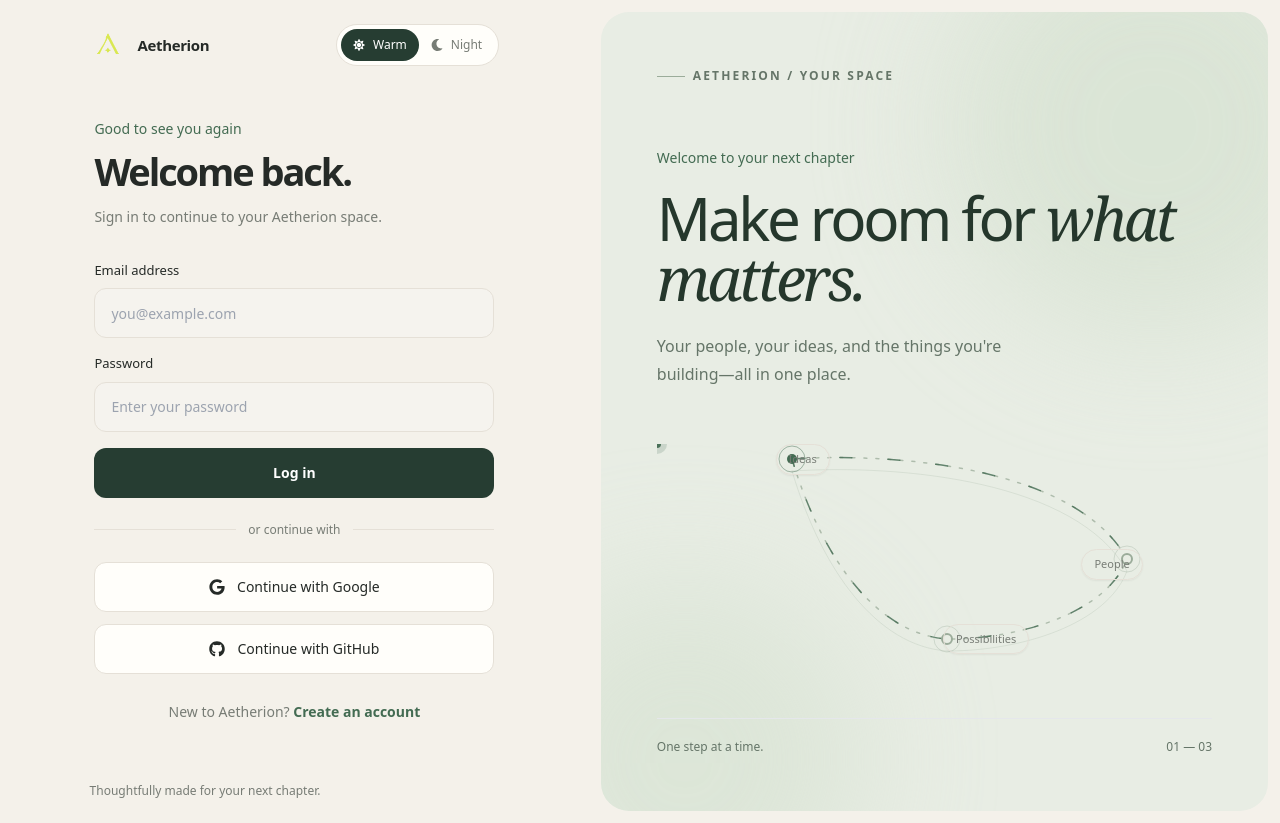
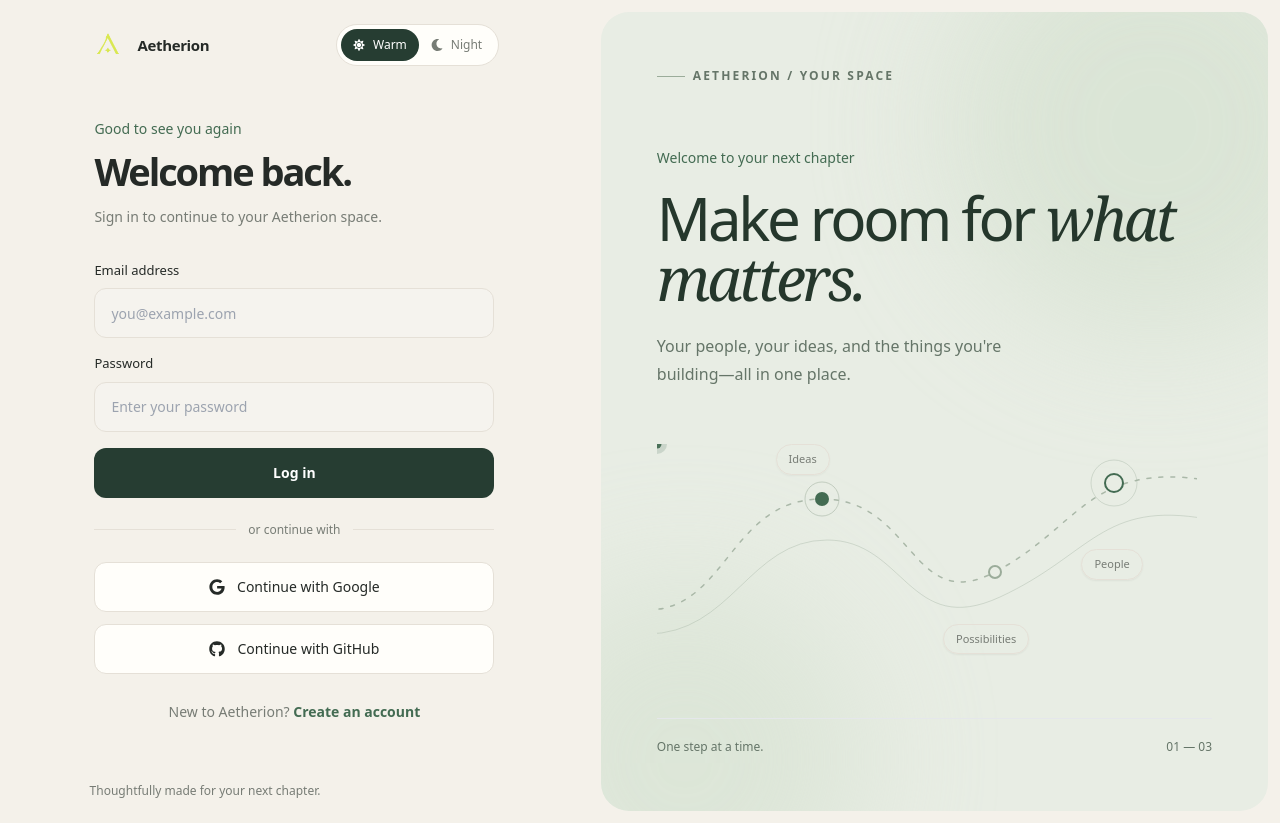
Before and after one commit to PrithwishDas101/Aetherion, a React (Vite) app in the folder client/: page /login in a window 1280 px wide. Built offline with nearby package versions, Linux system fonts and the light colour scheme; no server answers.

Commit message:
Restore previous auth path animation

```diff
--- a/client/src/components/AuthLayout.jsx
+++ b/client/src/components/AuthLayout.jsx
@@ -115,23 +115,21 @@ export default function AuthLayout({ children, page = "login" }) {
           </p>
 
           <div className="relative mt-14 h-[210px] max-w-[540px]">
-            <style>{`@keyframes authPathDash { to { stroke-dashoffset: -48; } } .auth-path-flow { animation: authPathDash 7s linear infinite; } @media (prefers-reduced-motion: reduce) { .auth-path-flow { animation: none !important; } }`}</style>
+            <style>{`@keyframes authLabelGlow { 0%, 100% { border-color: var(--auth-border); color: var(--auth-muted); box-shadow: 0 1px 2px rgba(0,0,0,.04); } 12%, 28% { border-color: var(--auth-accent); color: var(--auth-panel-text); box-shadow: 0 0 22px color-mix(in srgb, var(--auth-accent) 18%, transparent); } } .auth-path-label { animation: authLabelGlow 8s ease-in-out infinite; } @media (prefers-reduced-motion: reduce) { .auth-path-label { animation: none !important; } }`}</style>
             <svg viewBox="0 0 540 210" className="h-full w-full" fill="none" aria-hidden="true">
-              <path d="M135 15 C 245 8, 420 25, 470 115 C 450 168, 365 195, 290 195 C 220 190, 165 115, 135 15" stroke="var(--auth-line)" strokeWidth="1.5" strokeLinecap="round" strokeDasharray="3 9" opacity=".75" />
-              <path className="auth-path-flow" d="M135 15 C 245 8, 420 25, 470 115 C 450 168, 365 195, 290 195 C 220 190, 165 115, 135 15" stroke="var(--auth-accent)" strokeWidth="1.5" strokeLinecap="round" strokeDasharray="12 36" opacity=".8" />
-              <path d="M135 15 C 245 8, 420 25, 470 115 C 450 168, 365 195, 290 195 C 220 190, 165 115, 135 15" transform="translate(0 12)" stroke="var(--auth-line)" strokeWidth="1" strokeLinecap="round" opacity=".22" />
-              <circle cx="135" cy="15" r="5" fill="var(--auth-accent)" />
-              <circle cx="470" cy="115" r="5" fill="var(--auth-panel)" stroke="var(--auth-line)" strokeWidth="2" />
-              <circle cx="290" cy="195" r="5" fill="var(--auth-panel)" stroke="var(--auth-line)" strokeWidth="2" />
-              <circle cx="135" cy="15" r="13" stroke="var(--auth-accent)" strokeWidth="1" opacity=".45" />
-              <circle cx="470" cy="115" r="13" stroke="var(--auth-line)" strokeWidth="1" opacity=".35" />
-              <circle cx="290" cy="195" r="13" stroke="var(--auth-line)" strokeWidth="1" opacity=".35" />
-              <circle r="4" fill="var(--auth-accent)" opacity=".95"><animateMotion dur="9s" repeatCount="indefinite" path="M135 15 C 245 8, 420 25, 470 115 C 450 168, 365 195, 290 195 C 220 190, 165 115, 135 15" /></circle>
-              <circle r="10" fill="var(--auth-accent)" opacity=".18"><animateMotion dur="9s" repeatCount="indefinite" path="M135 15 C 245 8, 420 25, 470 115 C 450 168, 365 195, 290 195 C 220 190, 165 115, 135 15" /></circle>
+              <path d="M-10 166 C 70 166, 73 55, 165 55 S 254 172, 338 128 S 431 18, 550 36" stroke="var(--auth-line)" strokeWidth="1.5" strokeLinecap="round" strokeDasharray="4 8" opacity=".8" />
+              <path d="M-10 190 C 75 190, 92 96, 170 96 S 252 195, 343 153 S 445 56, 550 75" stroke="var(--auth-line)" strokeWidth="1" strokeLinecap="round" opacity=".35" />
+              <circle cx="165" cy="55" r="7" fill="var(--auth-accent)" />
+              <circle cx="338" cy="128" r="6" fill="var(--auth-panel)" stroke="var(--auth-line)" strokeWidth="2" />
+              <circle cx="457" cy="39" r="9" fill="var(--auth-panel)" stroke="var(--auth-accent)" strokeWidth="2" />
+              <circle cx="165" cy="55" r="17" stroke="var(--auth-line)" strokeWidth="1" opacity=".5" />
+              <circle cx="457" cy="39" r="23" stroke="var(--auth-line)" strokeWidth="1" opacity=".35" />
+              <circle r="4.5" fill="var(--auth-accent)" opacity=".95"><animateMotion dur="8s" repeatCount="indefinite" path="M165 55 C 250 10, 390 0, 457 39 C 450 100, 390 150, 338 128" /></circle>
+              <circle r="10" fill="var(--auth-accent)" opacity=".18"><animateMotion dur="8s" repeatCount="indefinite" path="M165 55 C 250 10, 390 0, 457 39 C 450 100, 390 150, 338 128" /></circle>
             </svg>
-            <div className="absolute left-[22%] top-0 rounded-full border border-[var(--auth-border)] bg-[var(--auth-surface)]/80 px-3 py-1.5 text-[11px] text-[var(--auth-muted)] shadow-sm">Ideas</div>
-            <div className="auth-path-label absolute right-[10%] top-1/2 rounded-full border border-[var(--auth-border)] bg-[var(--auth-surface)]/80 px-3 py-1.5 text-[11px] text-[var(--auth-muted)] shadow-sm">People</div>
-            <div className="auth-path-label absolute bottom-0 left-[53%] rounded-full border border-[var(--auth-border)] bg-[var(--auth-surface)]/80 px-3 py-1.5 text-[11px] text-[var(--auth-muted)] shadow-sm">Possibilities</div>
+            <div className="auth-path-label absolute left-[22%] top-0 rounded-full border border-[var(--auth-border)] bg-[var(--auth-surface)]/80 px-3 py-1.5 text-[11px] text-[var(--auth-muted)] shadow-sm" style={{ animationDelay: "0s" }}>Ideas</div>
+            <div className="auth-path-label absolute right-[10%] top-1/2 rounded-full border border-[var(--auth-border)] bg-[var(--auth-surface)]/80 px-3 py-1.5 text-[11px] text-[var(--auth-muted)] shadow-sm" style={{ animationDelay: "2.65s" }}>People</div>
+            <div className="auth-path-label absolute bottom-0 left-[53%] rounded-full border border-[var(--auth-border)] bg-[var(--auth-surface)]/80 px-3 py-1.5 text-[11px] text-[var(--auth-muted)] shadow-sm" style={{ animationDelay: "5.3s" }}>Possibilities</div>
           </div>
         </div>
 
```
